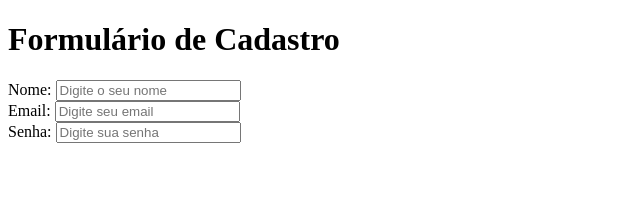
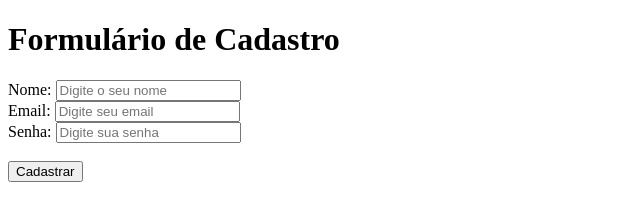
Before and after one commit to sergioferreiralima/curso_ebac_frontend, a plain HTML site: page Exercicio.html in a window 1280 px wide. Shown: the whole page, without its empty margins (0-640 px from the left). Drawn offline with Linux system fonts and the light colour scheme.

Commit message:
Update Exercicio.html

```diff
--- a/Exercicio.html
+++ b/Exercicio.html
@@ -19,7 +19,7 @@
         <label for="senha">Senha:</label>
         <input type="password" placeholder="Digite sua senha" id="idsenha" nome="senha"/>
         <br><br>
-        <button type="submit>Cadastrar</button>
+        <button type="submit">Cadastrar</button>
     </form>
 
 </body>
```
